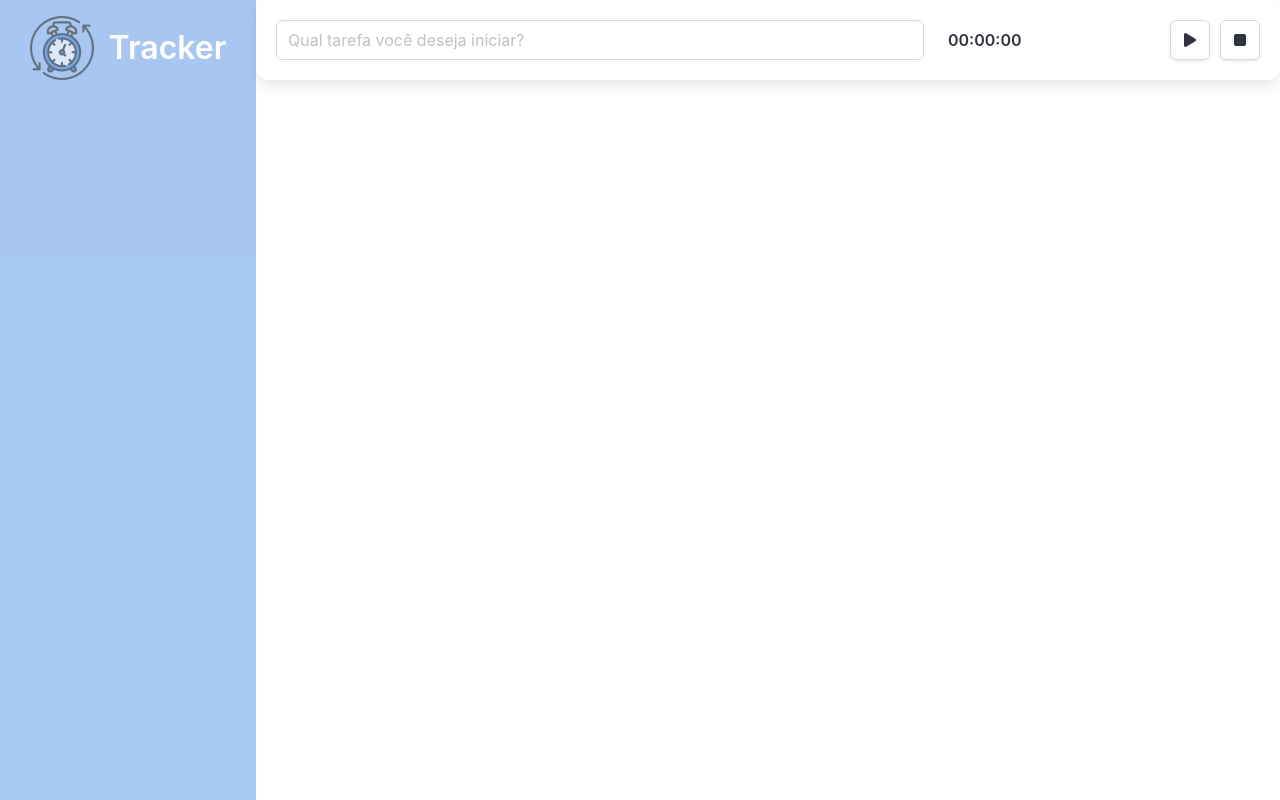
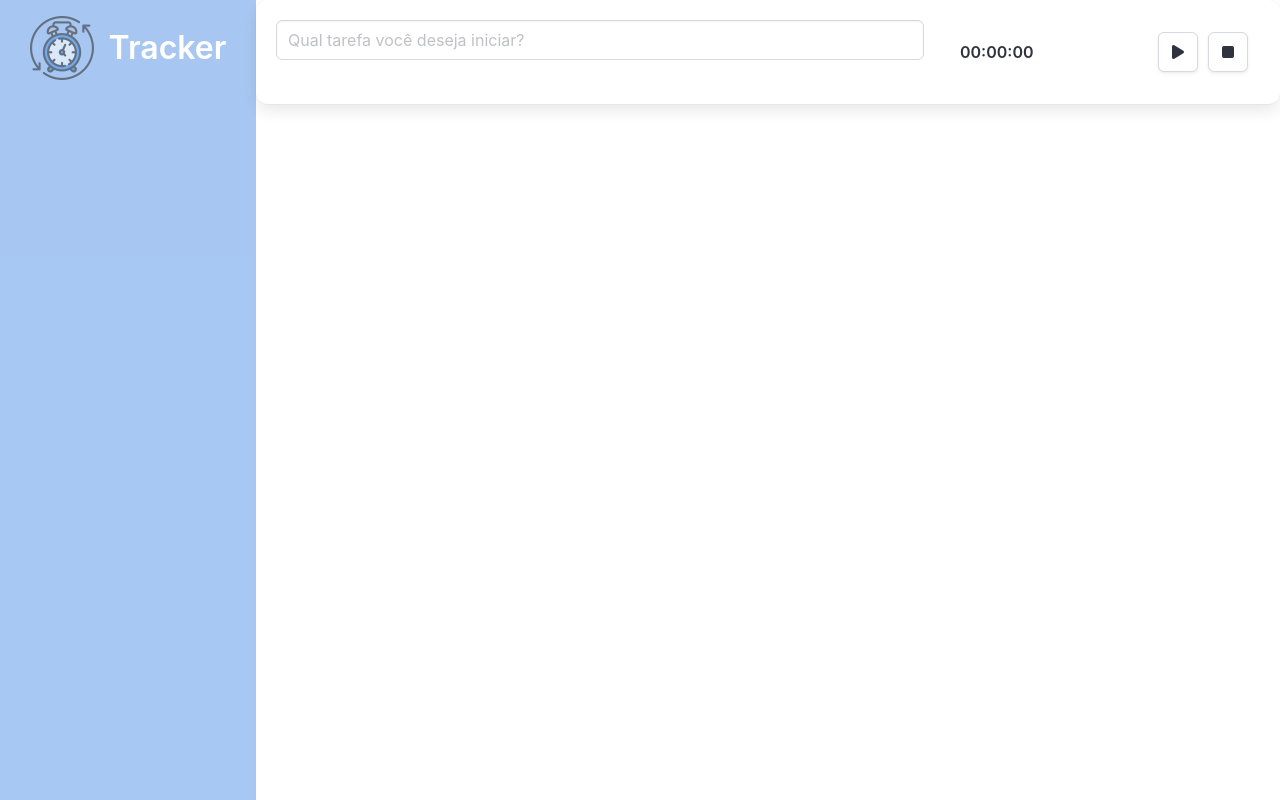
Before and after one commit to hosanabarcelos/task-tracker, a Vue app: page / in a window 1280 px wide. Built offline with nearby package versions, Linux system fonts and the light colour scheme.

Commit message:
refactor: add componente timer ao formulário

```diff
--- a/src/components/Form.vue
+++ b/src/components/Form.vue
@@ -12,22 +12,8 @@
             placeholder="Qual tarefa você deseja iniciar?"
           />
         </div>
-        <div class="column is-flex is-align-items-center is-justify-content-space-between">
-          <section>
-            <strong>{{ printTime }}</strong>
-          </section>
-          <div class="buttons">
-            <button class="button" @click="start">
-              <span class="icon">
-                <i class="fas fa-play"></i>
-              </span>
-            </button>
-            <button class="button" @click="stop">
-              <span class="icon">
-                <i class="fas fa-stop"></i>
-              </span>
-            </button>
-          </div>
+        <div class="column">
+            <Timer />
         </div>
       </div>
     </div>
@@ -35,50 +21,17 @@
 
 <script lang="ts">
 import { defineComponent } from "vue";
+import Timer from "./Timer.vue";
 
 export default defineComponent({
   // eslint-disable-next-line vue/multi-word-component-names
   name: "Form",
-  data() {
-    return {
-        time: 0,
-        stopwatch: 0,
-    }
+  components: {
+    Timer
   },
-  computed: {
-    printTime() : string {
-        return new Date(this.time * 1000).toISOString().substr(11,8);
-    }
-  },
-  methods: {
-    start() {
-        this.stopwatch = setInterval(() => {
-            this.time += 1;
-        }, 1000);
-    },
-    stop() {
-        clearInterval(this.stopwatch);
-    }
-  }
 });
 </script>
 
 <style scoped>
-.buttons {
-  display: flex;
-  gap: 10px;
-}
 
-.box {
-  width: 100%;
-}
-
-.column {
-  display: flex;
-  align-items: center;
-}
-
-.is-flex.is-align-items-center.is-justify-content-space-between {
-  justify-content: space-between;
-}
 </style>
```
